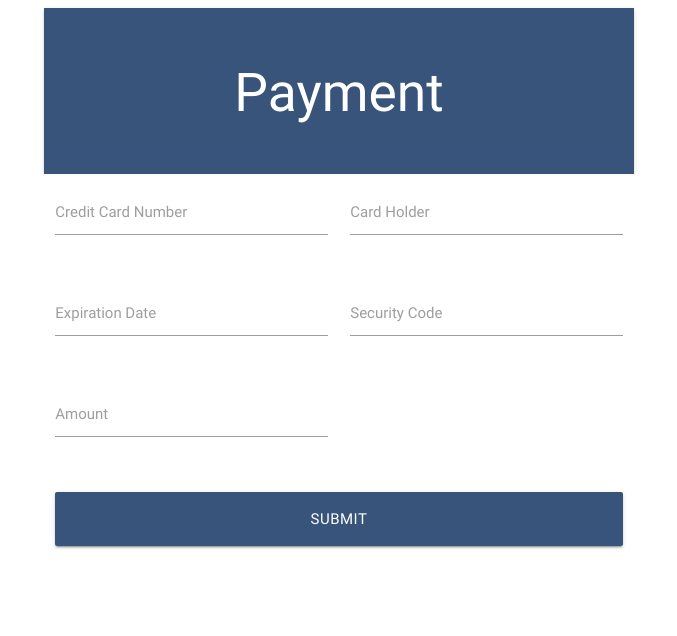
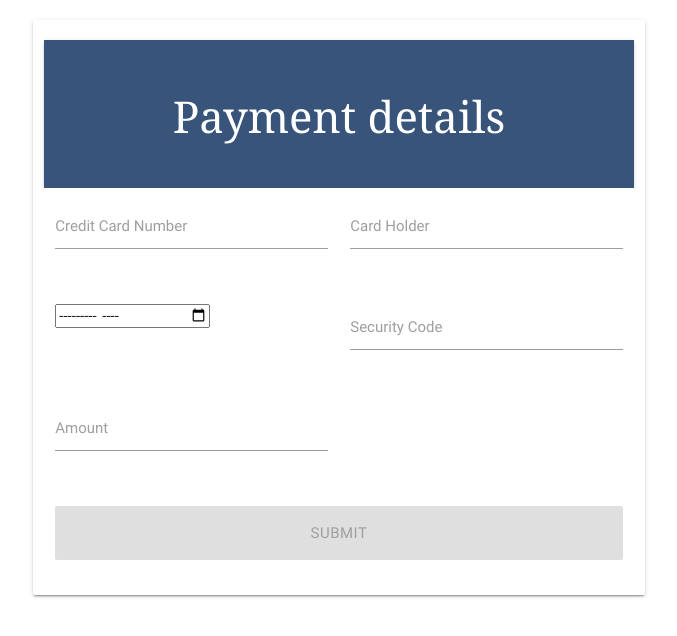
Before and after one commit to milenagrncarova993/AngularPayment, an Angular app: page / in a window 1280 px wide. Shown: the top 636 px of the page, without its empty margins (301-978 px from the left). Built offline with nearby package versions, Linux system fonts and the light colour scheme.

Commit message:
Making a post request

```diff
--- a/src/app/app.component.ts
+++ b/src/app/app.component.ts
@@ -6,5 +6,5 @@ import { Component } from '@angular/core';
   styleUrls: ['./app.component.css']
 })
 export class AppComponent {
-  title = 'AngularPayment';
+  title = 'AngularPayment'
 }
--- a/src/app/app.module.ts
+++ b/src/app/app.module.ts
@@ -7,6 +7,7 @@ import { PaymentFormComponent } from './payment-form/payment-form.component';
 
 import { FormsModule } from '@angular/forms';
 import { ReactiveFormsModule } from '@angular/forms';
+import {HttpClientModule} from '@angular/common/http';
 
 @NgModule({
   declarations: [
@@ -18,6 +19,7 @@ import { ReactiveFormsModule } from '@angular/forms';
     AppRoutingModule,
     FormsModule,
     ReactiveFormsModule,
+    HttpClientModule,
 
   ],
   providers: [],
--- a/src/app/payment-form/payment-form.component.html
+++ b/src/app/payment-form/payment-form.component.html
@@ -1,8 +1,8 @@
 <div class="row">
-    <div class="col s8 offset-s2">
+    <div class="card col s8 offset-s2">
         <div class="card">
             <div class="sm-jumbotron center-align">
-                <h2>Payment</h2>
+                <h3>Payment details</h3>
             </div>
             <form class="col s12 white" #PaymentCardForm="ngForm">
                 <div class="row">
@@ -17,12 +17,12 @@
                 </div>
                 <div class="row">
                     <div class="input-field col s6">
-                        <input type="text" class="validate" name="ExpirationDate" #ExpirationDate="ngModel" [(ngModel)]="card.ExpirationDate" required>
-                        <label data-error="Required Filed!"> Expiration Date</label>
+                        <input type="month" class="validate" name="ExpirationDate" #ExpirationDate="ngModel" [(ngModel)]="card.ExpirationDate" required>
+                        <label data-error="Required Filed!"></label>
                     </div>
                     <div class="input-field col s6">
-                        <input type="text" name="SecurityCode" #SecurityCode="ngModel" [(ngModel)]="card.SecurityCode">
-                        <label> Security Code</label>
+                        <input type="text" name="SecurityCode" #SecurityCode="ngModel" [(ngModel)]="card.SecurityCode" minlength="3">
+                        <label data-error="Max 3 digits!"> Security Code</label>
                     </div>
                 </div>
                 <div class="row">
@@ -33,7 +33,8 @@
                 </div>
                 <div class = "row">
                     <div class="input-field col s12">
-                        <button class="btn-large btn-submit" type="submit">Submit</button>
+                        <button (click)="postData()" class="btn-large btn-submit" [disabled]="!PaymentCardForm.valid" type="submit">Submit</button>
+                        <p> {{result}} </p>
                     </div>
                 </div>
             </form>
--- a/src/app/payment-form/payment-form.component.ts
+++ b/src/app/payment-form/payment-form.component.ts
@@ -1,6 +1,7 @@
 import { Component, OnInit } from '@angular/core';
 import { Card } from '../shared/card.model';
 import { NgForm } from '@angular/forms';
+import { HttpClient } from '@angular/common/http';
 
 @Component({
   selector: 'app-payment-form',
@@ -10,7 +11,25 @@ import { NgForm } from '@angular/forms';
 export class PaymentFormComponent implements OnInit {
 
   card: Card;
-  constructor() { }
+  CreditCardNumber:string;
+  CardHolder:string;
+  ExpirationDate: string;
+  SecurityCode: string;
+  Amount: string;
+
+  result:string
+  constructor(private http:HttpClient) {}
+
+  postData(){
+    let url = "http://httpbin.org/post"
+    this.http.post(url,{
+      CreditCardNumber:this.CreditCardNumber
+    }).toPromise().then((data:any) => {
+      console.log(data)
+      console.log(JSON.stringify(data.json.card.CreditCardName))
+      this.result = JSON.stringify(data.json.card.CreditCardNumber)
+    })
+  }
 
   ngOnInit(): void {
     this.resetForm();
--- a/src/styles.css
+++ b/src/styles.css
@@ -1,9 +1,13 @@
 /* You can add global styles to this file, and also import other style files */
+.card{
+    margin-top:20px;
+}
 div.sm-jumbotron{
     margin: 0px;
     padding: 2rem;
     background-color: #38547b;
-    color:white;
+    color: white;
+    font-family:georgia,garamond,serif;
 }
 
 button.btn-submit {
```
